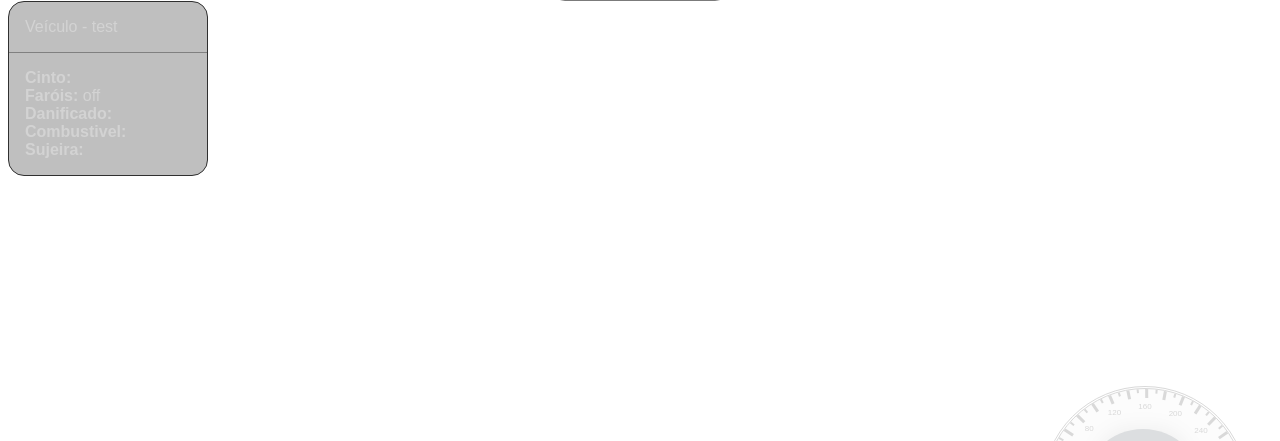
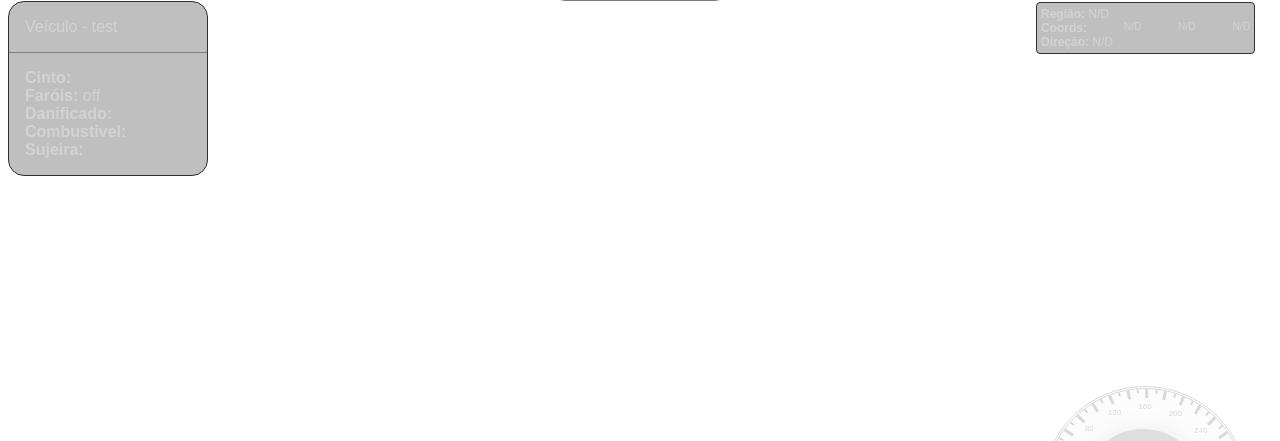
Before and after one commit to neokamikai/fivem__kmk_ui, a plain HTML site: page assets/index.html in a window 1280 px wide. Shown: the part 78-519 px from the top of the page. Drawn offline with nearby package versions, Linux system fonts and the light colour scheme.

Commit message:
moved location hud to stop overlapping armor hud

```diff
--- a/assets/style.css
+++ b/assets/style.css
@@ -271,7 +271,7 @@ body.main-menu-visible .ped-hud {
 .location-hud {
   position: absolute;
   right: 25px;
-  bottom: calc(135px + 1em);
+  top: 80px;
   font-size: 0.75em;
   background-color: rgba(0, 0, 0, 0.25);
   padding: 4px;
```
